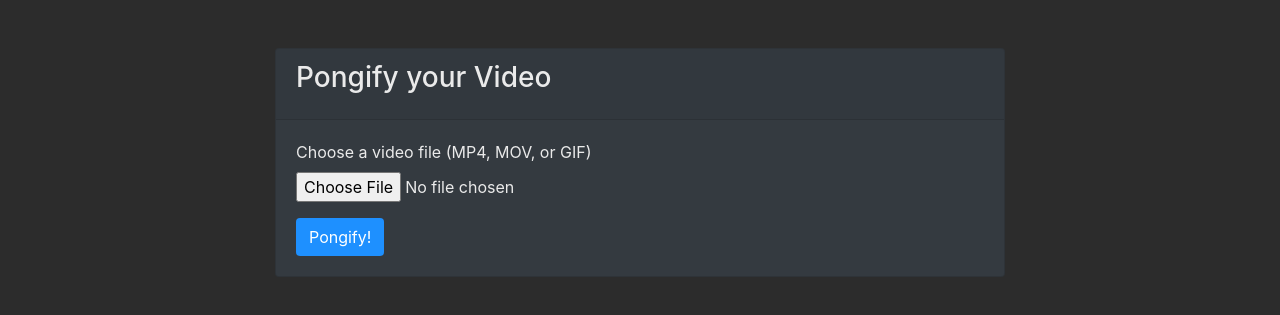
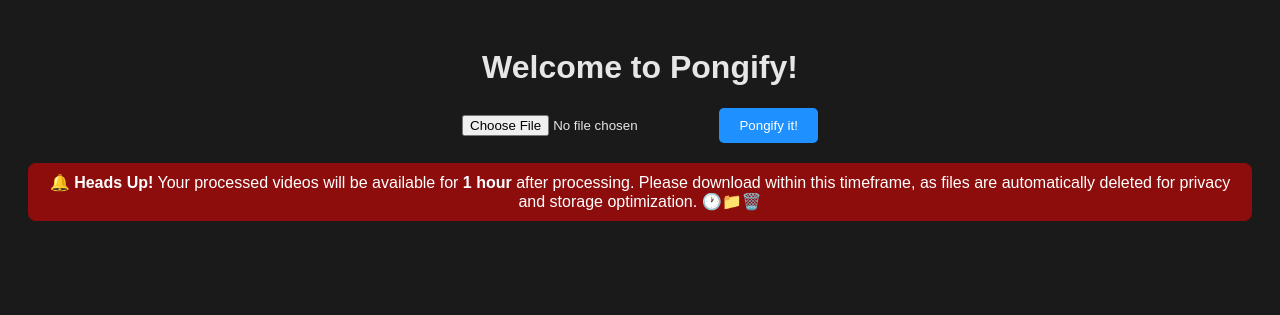
Before and after one commit to bitpixi/Pongify, a Flask app: page / in a window 1280 px wide. Shown: the top 315 px of the page. Run offline with Flask 3, Linux system fonts and the light colour scheme; parts of the project's set-up code (start-up, migrations or seed data) failed here and were passed over; some libraries are stand-ins or nearby versions.

Commit message:
Update index.html
Added Notice about the time duration that the video will be available

```diff
--- a/templates/index.html
+++ b/templates/index.html
@@ -1,67 +1,85 @@
 <!DOCTYPE html>
 <html lang="en">
-
 <head>
     <meta charset="UTF-8">
     <meta name="viewport" content="width=device-width, initial-scale=1.0">
-    <title>Pongify - PingPong your videos!</title>
-    <link rel="stylesheet" href="https://maxcdn.bootstrapcdn.com/bootstrap/4.5.2/css/bootstrap.min.css">
+    <title>Pongify</title>
     <style>
         body {
-            background-color: #2c2c2c; /* Dark gray background */
-            color: #eaeaea; /* Light gray text */
+            font-family: Arial, sans-serif;
+            background-color: #1a1a1a;
+            color: #e6e6e6;
+            text-align: center;
+            padding: 20px;
         }
-        .btn-custom {
+
+        input[type="submit"] {
             background-color: dodgerblue;
             color: white;
+            border: none;
+            padding: 10px 20px;
+            border-radius: 5px;
+            cursor: pointer;
         }
-        .btn-custom:hover {
-            background-color: deepskyblue;
+
+        input[type="submit"]:hover {
+            background-color: #1a73e8;
+        }
+
+        #notice {
             color: white;
+            background-color: rgba(255, 0, 0, 0.5);  /* Slight transparency */
+            padding: 10px;
+            border-radius: 8px;
+            margin-top: 20px;
+        }
+
+        #loader {
+            display: none;
+            padding: 10px;
+        }
+
+        @keyframes spin {
+            0% { transform: rotate(0deg); }
+            100% { transform: rotate(360deg); }
+        }
+
+        .spinner {
+            border: 16px solid #f3f3f3;
+            border-top: 16px solid dodgerblue;
+            border-radius: 50%;
+            width: 60px;
+            height: 60px;
+            animation: spin 1s linear infinite;
+            margin: auto;
         }
     </style>
 </head>
+<body>
+    <div id="app">
+        <h1>Welcome to Pongify!</h1>
+        <form action="/upload" method="POST" enctype="multipart/form-data">
+            <input type="file" name="file" accept=".mp4,.mov,.gif">
+            <input type="submit" value="Pongify it!" onclick="showLoader()">
+        </form>
 
-<body>
-    <div class="container mt-5">
-        <div class="row">
-            <div class="col-md-8 offset-md-2">
-                <div class="card bg-dark">
-                    <div class="card-header">
-                        <h3 class="card-title">Pongify your Video</h3>
-                    </div>
-                    <div class="card-body">
-                        <form action="/upload" method="post" enctype="multipart/form-data">
-                            <div class="form-group">
-                                <label for="file">Choose a video file (MP4, MOV, or GIF)</label>
-                                <input type="file" class="form-control-file" id="file" name="file">
-                            </div>
-                            <button type="submit" class="btn btn-custom">Pongify!</button>
-                            <!-- Spinner added here -->
-                            <div id="loadingSpinner" class="spinner-border text-primary ml-3" role="status" style="display: none;">
-                                <span class="sr-only">Loading...</span>
-                            </div>
-                        </form>
-                    </div>
-                </div>
-            </div>
+        <!-- Add the notice here -->
+        <div id="notice">
+            🔔 <strong>Heads Up!</strong> Your processed videos will be available for <strong>1 hour</strong> after processing. Please download within this timeframe, as files are automatically deleted for privacy and storage optimization. 🕐📁🗑️
+        </div>
+
+        <!-- Loader -->
+        <div id="loader">
+            <div class="spinner"></div>
+            Processing... Please wait. 🔄
         </div>
     </div>
 
-    <!-- Optional Bootstrap JS, jQuery, and Popper.js for things like dropdowns, modals, etc. -->
-    <script src="https://ajax.googleapis.com/ajax/libs/jquery/3.5.1/jquery.min.js"></script>
-    <script src="https://cdnjs.cloudflare.com/ajax/libs/popper.js/1.16.0/umd/popper.min.js"></script>
-    <script src="https://maxcdn.bootstrapcdn.com/bootstrap/4.5.2/js/bootstrap.min.js"></script>
+    <script>
+        function showLoader() {
+            document.getElementById("loader").style.display = "block";
+        }
+    </script>
 
-    <!-- JavaScript for Spinner -->
-    <script>
-        $(document).ready(function() {
-            $("form").on("submit", function() {
-                $("#loadingSpinner").show();
-                $(".btn-custom").prop("disabled", true);
-            });
-        });
-    </script>
 </body>
-
 </html>
```
